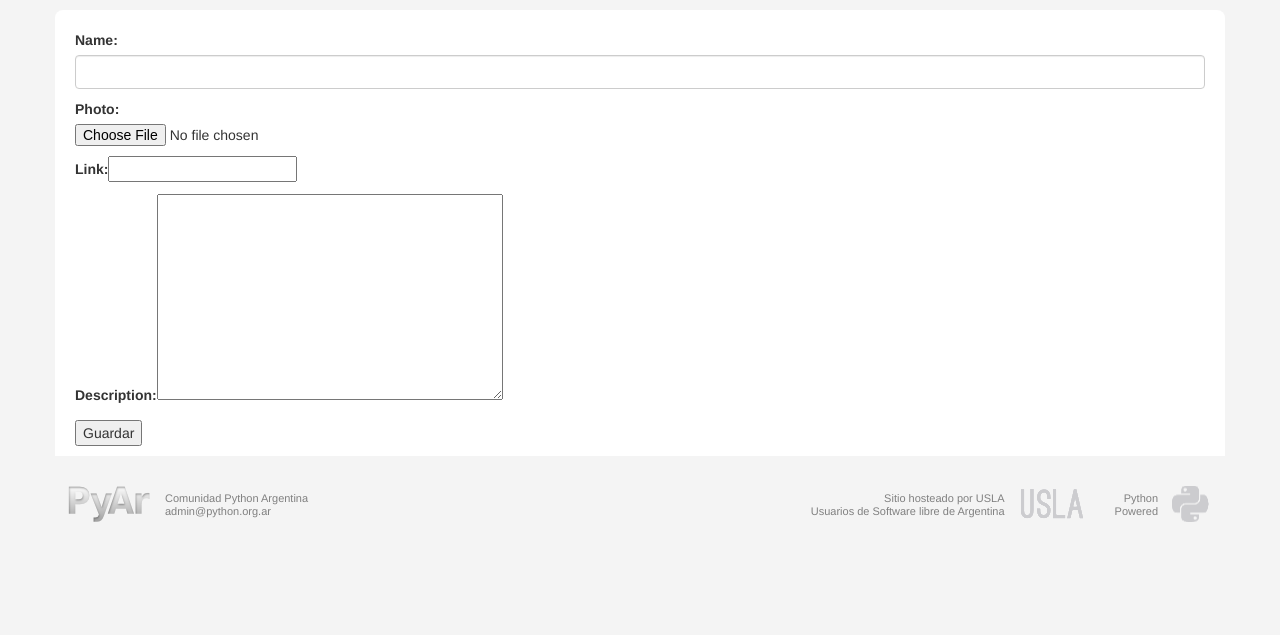
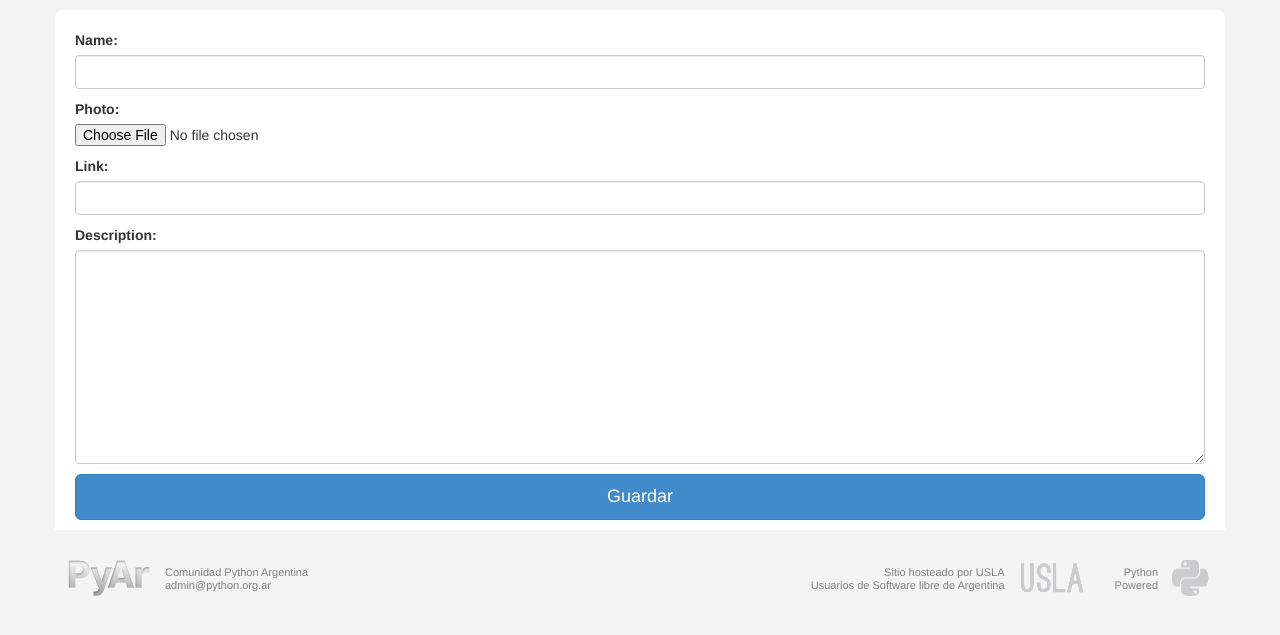
Before and after one commit to PyAr/pyarweb, a Django app: page /companies/add in a window 1280 px wide. Shown: the part 117-752 px from the top of the page. Run offline with Django 3.2, Linux system fonts and the light colour scheme; the visitor is signed in with stand-in values (Sample User, id 1); some libraries are stand-ins or nearby versions.

Commit message:
Nuevo estilo al formulario de compañias.

```diff
--- a/static/css/styles.css
+++ b/static/css/styles.css
@@ -287,7 +287,6 @@ h3 {
  * Inputs and forms
  */
 
-form.form-signin,
 form.form-signup {
 	width: 60%;
 	margin-left: 20%;
@@ -296,7 +295,9 @@ form.form-signup {
 
 input[type="text"]:not(.form-control),
 input[type="password"]:not(.form-control),
-input[type="email"]:not(.form-control) {
+input[type="email"]:not(.form-control),
+input[type="url"]:not(.form-control),
+textarea:not(.form-control) {
 	display: block;
 	width: 100%;
 	height: 34px;
@@ -316,9 +317,15 @@ input[type="email"]:not(.form-control) {
 
 input[type="text"]:not(.form-control):focus,
 input[type="password"]:not(.form-control):focus,
-input[type="email"]:not(.form-control):focus {
+input[type="email"]:not(.form-control):focus,
+input[type="url"]:not(.form-control):focus,
+textarea:not(.form-control):focus {
 	border-color: #66afe9;
 	outline: 0;
 	-webkit-box-shadow: inset 0 1px 1px rgba(0,0,0,.075),0 0 8px rgba(102,175,233,.6);
 	box-shadow: inset 0 1px 1px rgba(0,0,0,.075),0 0 8px rgba(102,175,233,.6);
 }
+
+textarea:not(.form-control) {
+        height:auto;
+}
--- a/templates/companies/add.html
+++ b/templates/companies/add.html
@@ -6,10 +6,10 @@
 <main id="main" class="container" role="main">
     <div class="row">
         <div class="col-md-12">
-          <form action="/companies/add" method="POST" enctype="multipart/form-data">
+          <form class="form-addcompanie" role="form" action="/companies/add" method="POST" enctype="multipart/form-data">
             {% csrf_token %}
             {{ form.as_p }}
-            <input type="submit" value="Guardar"/>
+            <button class="btn btn-lg btn-primary btn-block" type="submit">Guardar</button>
           </form>
         </div>
     </div>
```
